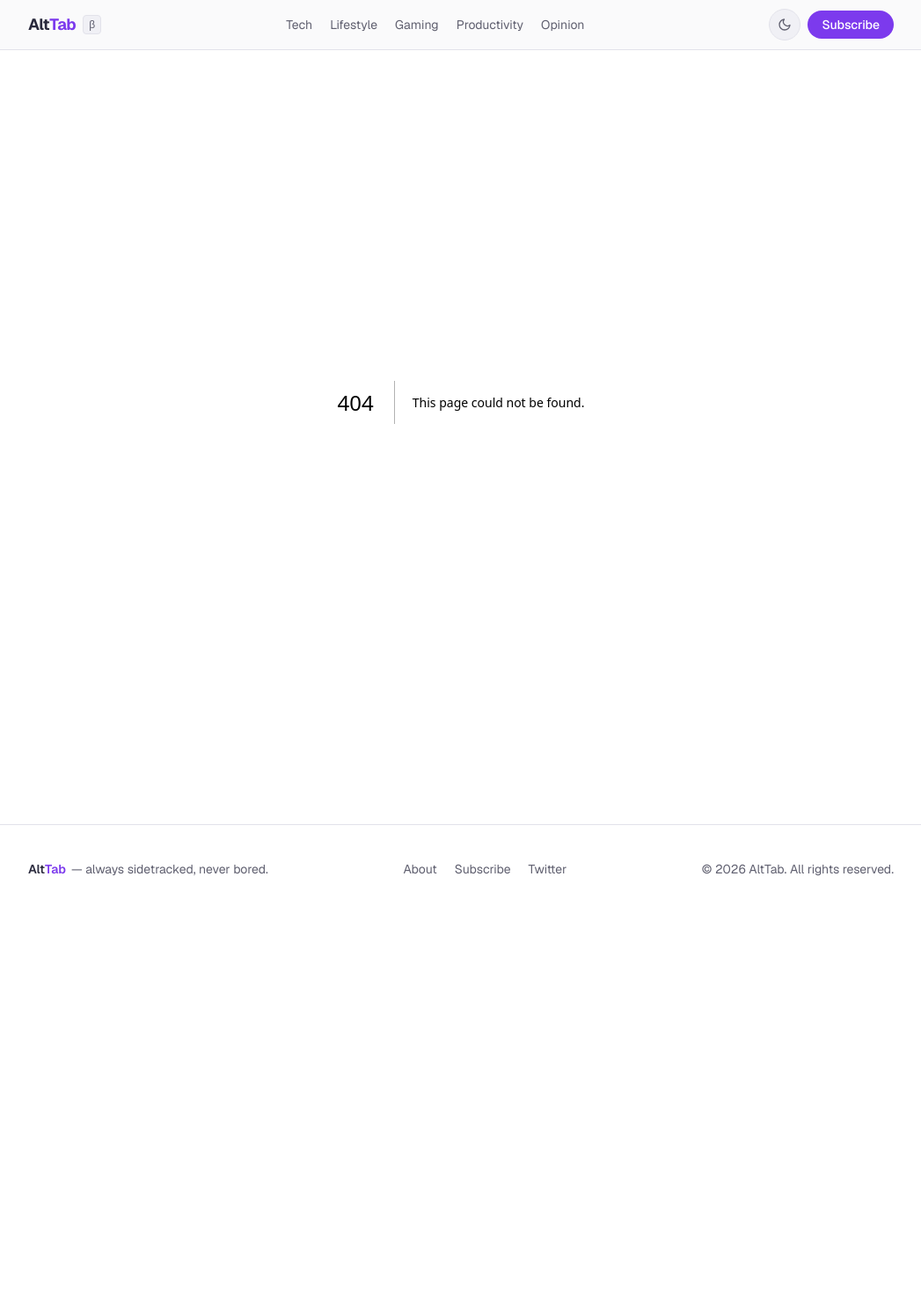
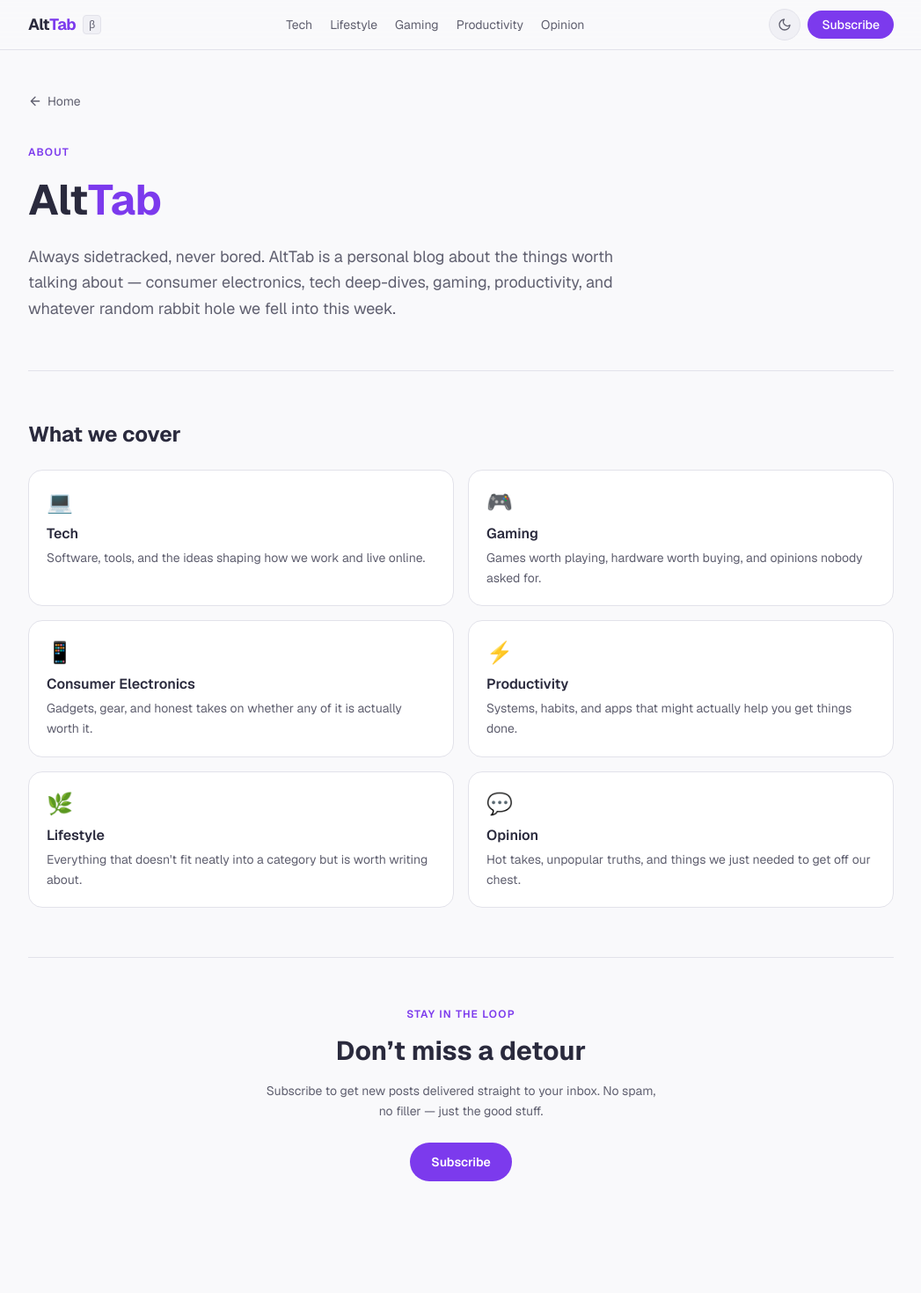
Before and after one commit to geraldelorm/sidetracked, a Next.js app: page /about in a window 1280 px wide. Before the commit this address had no page. Shown: the top 1470 px of the page at 88% size, without its empty margins (116-1163 px from the left). Before the commit the page ends 1038 px from the top, so only its background shows below. Built offline with nearby package versions, Linux system fonts and the light colour scheme.

Commit message:
feat: add About page (#4)
Adds /about with brand intro, category coverage grid, and subscribe CTA. Also enables autoPort in launch.json to avoid conflicts when port 3000 is in use.

Co-authored-by: Claude Sonnet 4.6 <noreply@anthropic.com>

```diff
--- /dev/null
+++ b/src/app/about/page.tsx
@@ -0,0 +1,169 @@
+import Link from "next/link";
+import { Metadata } from "next";
+
+export const metadata: Metadata = {
+  title: "About — AltTab",
+  description:
+    "AltTab is a personal blog covering tech, consumer electronics, gaming, lifestyle, and productivity — always sidetracked, never bored.",
+};
+
+export default function AboutPage() {
+  return (
+    <div className="max-w-5xl mx-auto px-5 py-12">
+      {/* Back link */}
+      <Link
+        href="/"
+        className="inline-flex items-center gap-1.5 text-sm mb-10 transition-colors"
+        style={{ color: "var(--text-muted)" }}
+      >
+        <svg
+          width="16"
+          height="16"
+          viewBox="0 0 24 24"
+          fill="none"
+          stroke="currentColor"
+          strokeWidth="2"
+        >
+          <path
+            d="M19 12H5M12 5l-7 7 7 7"
+            strokeLinecap="round"
+            strokeLinejoin="round"
+          />
+        </svg>
+        Home
+      </Link>
+
+      {/* Header */}
+      <section className="mb-14">
+        <p
+          className="text-xs font-semibold tracking-widest uppercase mb-4"
+          style={{ color: "var(--accent)" }}
+        >
+          About
+        </p>
+        <h1
+          className="text-4xl md:text-5xl font-bold leading-tight mb-5"
+          style={{ color: "var(--text)" }}
+        >
+          Alt
+          <span style={{ color: "var(--accent)" }}>Tab</span>
+        </h1>
+        <p
+          className="max-w-2xl text-base md:text-lg leading-relaxed"
+          style={{ color: "var(--text-muted)" }}
+        >
+          Always sidetracked, never bored. AltTab is a personal blog about the
+          things worth talking about — consumer electronics, tech deep-dives,
+          gaming, productivity, and whatever random rabbit hole we fell into
+          this week.
+        </p>
+      </section>
+
+      {/* Divider */}
+      <div
+        className="mb-14"
+        style={{ height: "1px", background: "var(--border)" }}
+      />
+
+      {/* What we cover */}
+      <section className="mb-14">
+        <h2
+          className="text-2xl font-bold mb-6"
+          style={{ color: "var(--text)" }}
+        >
+          What we cover
+        </h2>
+        <div className="grid grid-cols-1 sm:grid-cols-2 gap-4">
+          {[
+            {
+              emoji: "💻",
+              title: "Tech",
+              desc: "Software, tools, and the ideas shaping how we work and live online.",
+            },
+            {
+              emoji: "🎮",
+              title: "Gaming",
+              desc: "Games worth playing, hardware worth buying, and opinions nobody asked for.",
+            },
+            {
+              emoji: "📱",
+              title: "Consumer Electronics",
+              desc: "Gadgets, gear, and honest takes on whether any of it is actually worth it.",
+            },
+            {
+              emoji: "⚡",
+              title: "Productivity",
+              desc: "Systems, habits, and apps that might actually help you get things done.",
+            },
+            {
+              emoji: "🌿",
+              title: "Lifestyle",
+              desc: "Everything that doesn't fit neatly into a category but is worth writing about.",
+            },
+            {
+              emoji: "💬",
+              title: "Opinion",
+              desc: "Hot takes, unpopular truths, and things we just needed to get off our chest.",
+            },
+          ].map(({ emoji, title, desc }) => (
+            <div
+              key={title}
+              className="rounded-2xl p-5"
+              style={{
+                background: "var(--bg-card)",
+                border: "1px solid var(--border)",
+              }}
+            >
+              <p className="text-2xl mb-2">{emoji}</p>
+              <p
+                className="font-semibold mb-1"
+                style={{ color: "var(--text)" }}
+              >
+                {title}
+              </p>
+              <p className="text-sm leading-relaxed" style={{ color: "var(--text-muted)" }}>
+                {desc}
+              </p>
+            </div>
+          ))}
+        </div>
+      </section>
+
+      {/* Divider */}
+      <div
+        className="mb-14"
+        style={{ height: "1px", background: "var(--border)" }}
+      />
+
+      {/* CTA */}
+      <section className="text-center">
+        <p
+          className="text-xs font-semibold tracking-widest uppercase mb-4"
+          style={{ color: "var(--accent)" }}
+        >
+          Stay in the loop
+        </p>
+        <h2
+          className="text-2xl md:text-3xl font-bold mb-4"
+          style={{ color: "var(--text)" }}
+        >
+          Don&rsquo;t miss a detour
+        </h2>
+        <p
+          className="max-w-md mx-auto text-sm leading-relaxed mb-6"
+          style={{ color: "var(--text-muted)" }}
+        >
+          Subscribe to get new posts delivered straight to your inbox. No spam,
+          no filler — just the good stuff.
+        </p>
+        <Link
+          href="/#subscribe"
+          className="inline-flex items-center gap-2 px-6 py-3 rounded-full text-sm font-semibold transition-opacity hover:opacity-90"
+          style={{ background: "var(--accent)", color: "#fff" }}
+        >
+          Subscribe
+        </Link>
+      </section>
+    </div>
+  );
+}
```
Also changed, not shown: .claude/launch.json.
